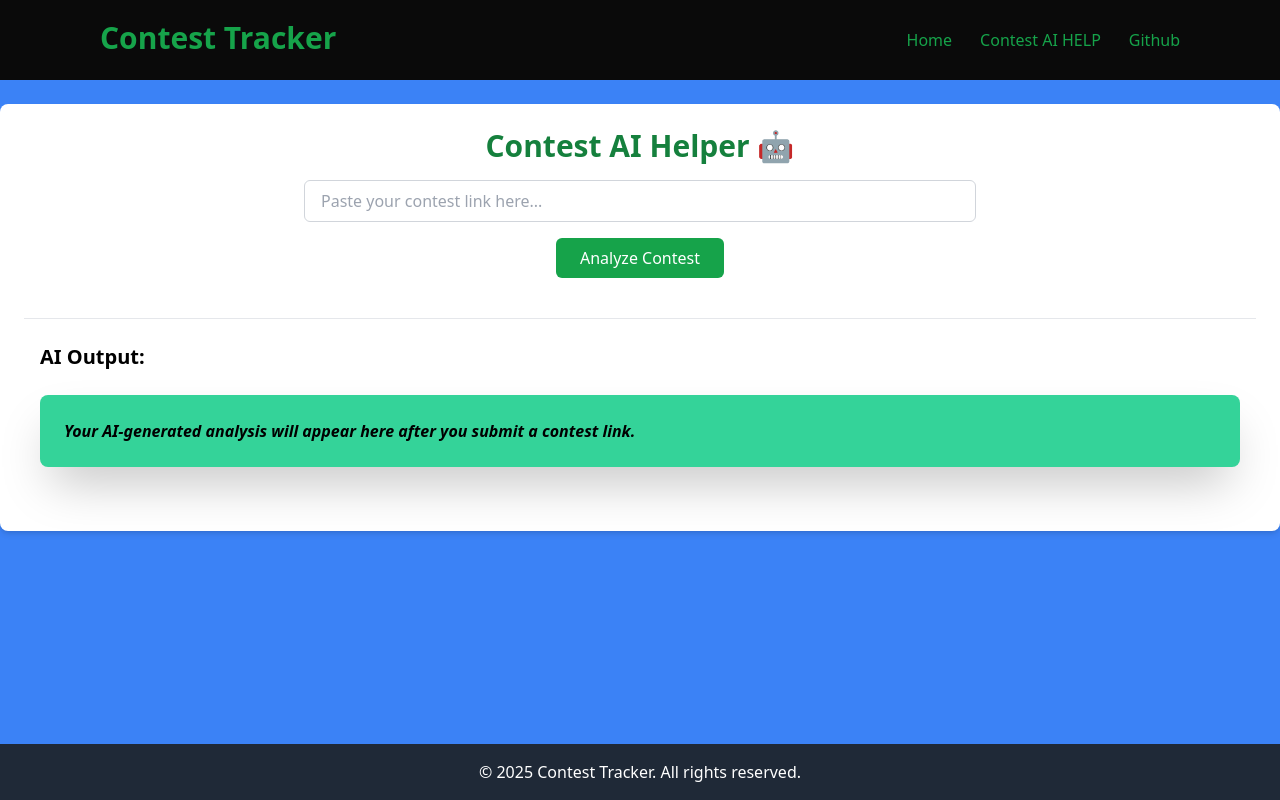
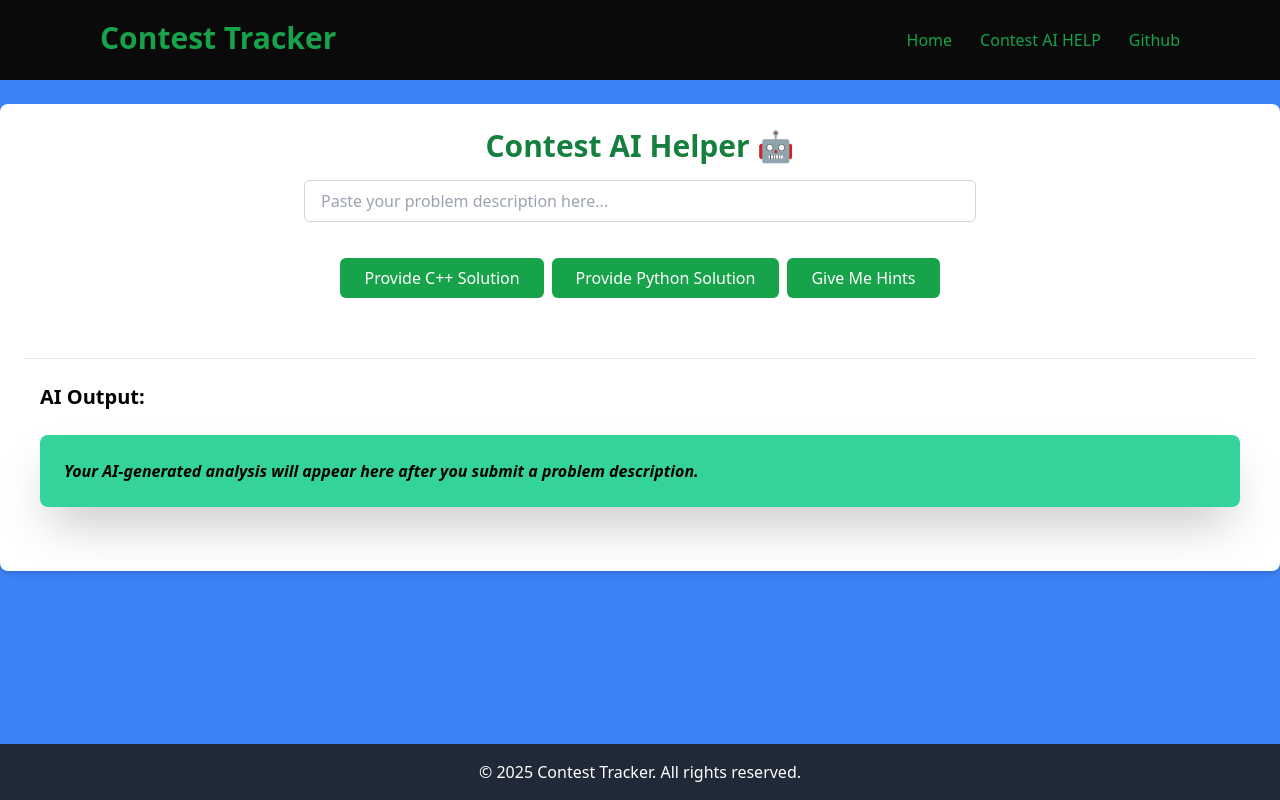
Before and after one commit to Lokeshranjan8/contest-tracker, a React (Vite) app: page /contest-ai-help in a window 1280 px wide. Built offline with nearby package versions, Linux system fonts and the light colour scheme.

Commit message:
add: intent what we want from ollama

```diff
--- a/src/components/ContestAIHelp.jsx
+++ b/src/components/ContestAIHelp.jsx
@@ -4,7 +4,10 @@ import ReactMarkdown from 'react-markdown';
 export default function ContestAIHelp() {
     const [contestLink, setContestLink] = useState("");
     const [aiResponse, setAIResponse] = useState("");
-    const handleClick =  async() => {
+    const [myintent,setintent] = useState("need in c++");
+    const handleClick =  async(type) => {
+        setintent(type);
+        console.log("Button clicked with type:", type);
         try{
             const res = await fetch('http://localhost:3000/analyze', {
                 method: "POST",
@@ -12,7 +15,8 @@ export default function ContestAIHelp() {
                     "Content-Type": "application/json"
                 },
                 body: JSON.stringify({
-                    prompt: contestLink
+                    prompt: contestLink  ,
+                    intent: type
                 })
 
             })
@@ -38,23 +42,37 @@ export default function ContestAIHelp() {
                         type="text"
                         value={contestLink}
                         onChange={(e) => setContestLink(e.target.value)}
-                        placeholder="Paste your contest link here..."
+                        placeholder="Paste your problem description here..."
                         className="w-full max-w-2xl px-4 py-2 border border-gray-300 rounded-md focus:outline-none focus:ring-2 focus:ring-green-500"
                     />
+                    <div className="flex justify-between gap-2 py-5">
 
                     <button
                         className="px-6 py-2 bg-green-600 text-white rounded-md hover:bg-green-700 transition"
-                        onClick={handleClick}
+                        onClick={()=>handleClick("need in c++")}
                     >
-                        Analyze Contest
+                        Provide C++ Solution
                     </button>
+                    <button
+                        className="px-6 py-2 bg-green-600 text-white rounded-md hover:bg-green-700 transition"
+                        onClick={()=>handleClick("give me in python")}
+                    >
+                        Provide Python Solution
+                    </button>
+                    <button
+                        className="px-6 py-2 bg-green-600 text-white rounded-md hover:bg-green-700 transition"
+                        onClick={()=>handleClick("give me hints")}
+                    >
+                        Give Me Hints
+                    </button>
+                    </div>
 
                 </div>
 
                 <div className="mt-10 p-4 border-t pt-6">
                     <h2 className="text-xl font-semibold mb-2">AI Output:</h2>
                     <div className="max-w-7xl mx-auto bg-emerald-400 rounded-lg p-6 shadow-2xl mt-6 mb-6 italic font-semibold">
-                        <ReactMarkdown>{aiResponse || "Your AI-generated analysis will appear here after you submit a contest link."}</ReactMarkdown>
+                        <ReactMarkdown>{aiResponse || "Your AI-generated analysis will appear here after you submit a problem description."}</ReactMarkdown>
                     </div>
                 </div>
             </div>
```
Also changed, not shown: 1 other file (tests, documents, lock files or other folders).
